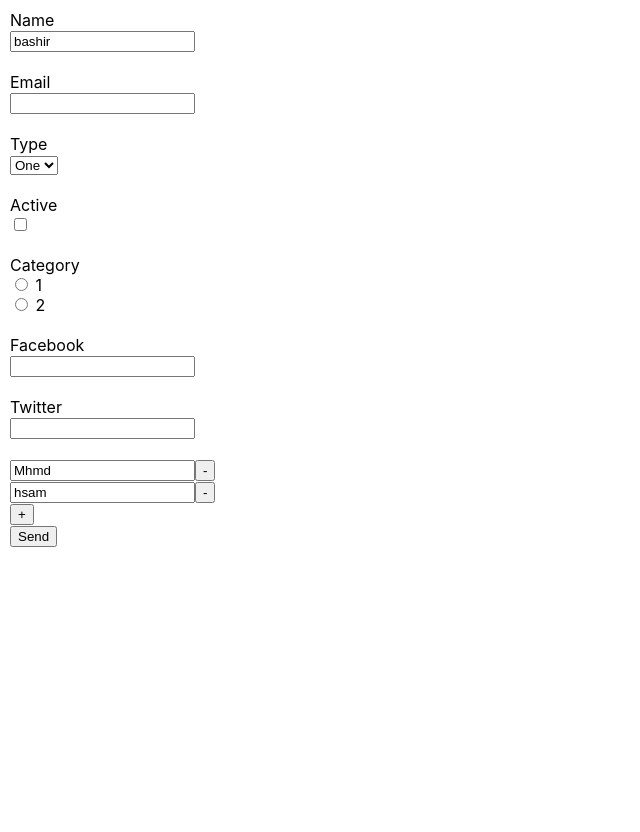
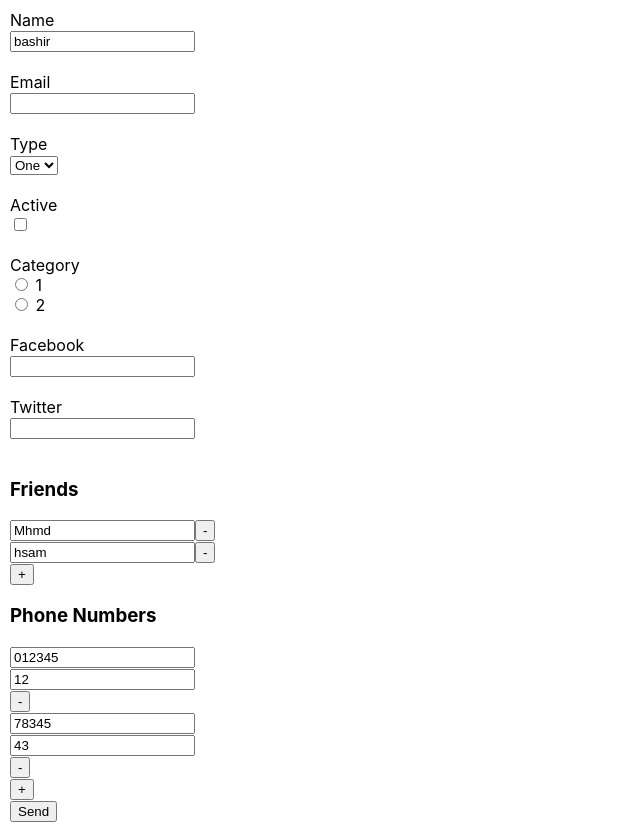
Before and after one commit to BashirShallah/react-course-formik, a React (Create React App) app: page / in a window 1280 px wide. Shown: the whole page, without its empty margins (0-640 px from the left). Before the commit the page ends 800 px from the top, so only its background shows below. Built offline with nearby package versions, Linux system fonts and the light colour scheme.

Commit message:
workin with array of objects.

```diff
--- a/src/App.js
+++ b/src/App.js
@@ -47,6 +47,7 @@ class App extends Component {
         name="friends"
         render={ arrayHelper => (
           <div>
+            <h3>Friends</h3>
             {props.values.friends.map((item, index)=>(
               <div key={index}>
                 <Field name={`friends.${index}`} />
@@ -58,6 +59,30 @@ class App extends Component {
 
             <button type="button"
                   onClick={()=>arrayHelper.push('')}> + </button>
+          </div>
+        )}
+      />
+
+      <FieldArray
+        name="phoneNumbers"
+        render={ arrayHelper => (
+          <div>
+            <h3>Phone Numbers</h3>
+            {props.values.phoneNumbers.map((item, index)=>(
+              <div key={index}>
+                <Field name={`phoneNumbers.${index}.number`} placeholder="number" />
+                <ErrorMessage name={`phoneNumbers.${index}.number`} /><br />
+
+                <Field name={`phoneNumbers.${index}.extension`} placeholder="extension"/>
+                <ErrorMessage name={`phoneNumbers.${index}.extension`} /><br />
+
+                <button type="button"
+                  onClick={()=>arrayHelper.remove(index)}> - </button>
+              </div>
+            ))}
+
+            <button type="button"
+                  onClick={()=>arrayHelper.push({number:'', extension: ''})}> + </button>
           </div>
         )}
       />
@@ -78,7 +103,13 @@ class App extends Component {
       }),
       friends: Yup.array().of(
         Yup.string().required('Required '),
-      )
+      ),
+      phoneNumbers: Yup.array().of(
+        Yup.object().shape({
+          number: Yup.number().typeError('accept numbers only').required('number is a required field'),
+          extension: Yup.number().typeError('accept numbers only').required('extension is a required field'),
+        }),
+      ),
     });
 
     return schema;
@@ -98,7 +129,17 @@ class App extends Component {
               facebook: "",
               twitter: "",
             },
-            friends: ["Mhmd", "hsam"]
+            friends: ["Mhmd", "hsam"],
+            phoneNumbers: [
+              {
+                number: "012345",
+                extension: "12"
+              },
+              {
+                number: "78345",
+                extension: "43"
+              }
+            ]
           }}
           onSubmit={this.onSubmit}
           render={this.form}
```
